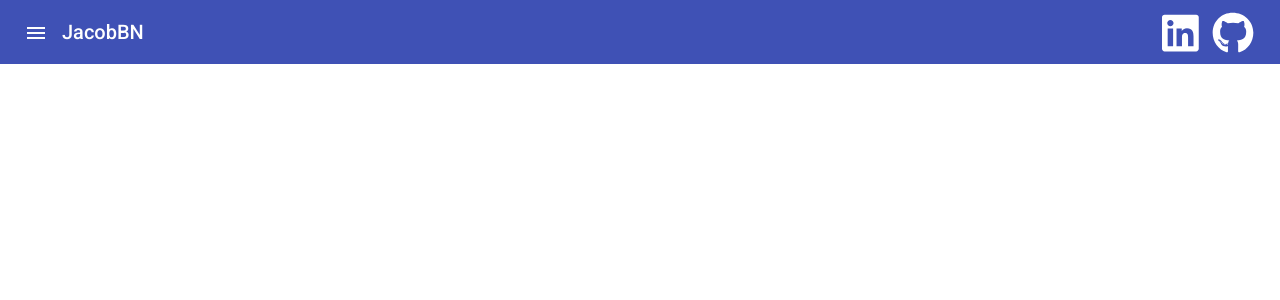
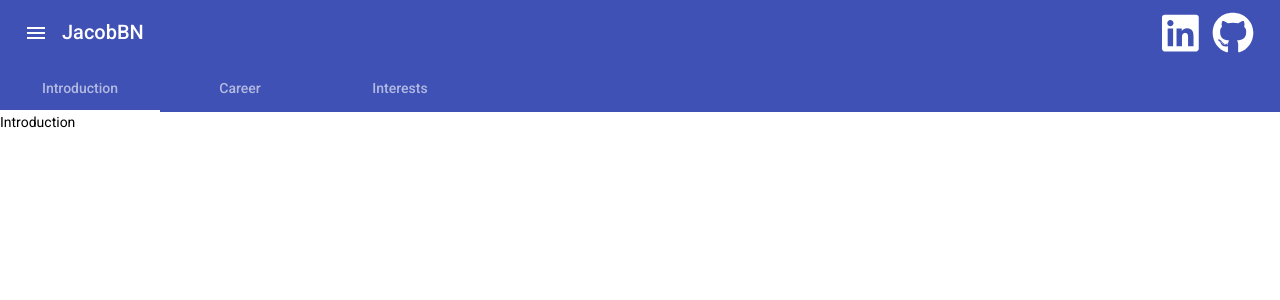
Before and after one commit to JacobBN/website, an Angular app: page /about-me in a window 1280 px wide. Shown: the top 300 px of the page. Built offline with nearby package versions, Linux system fonts and the light colour scheme.

Commit message:
tabs added

```diff
--- a/src/app/app.module.ts
+++ b/src/app/app.module.ts
@@ -10,6 +10,7 @@ import { FontAwesomeModule } from '@fortawesome/angular-fontawesome';
 import { MatButtonModule } from '@angular/material/button';
 import { MatGridListModule } from '@angular/material/grid-list';
 import { MatIconModule } from '@angular/material/icon';
+import { MatTabsModule } from '@angular/material/tabs';
 import { MatToolbarModule } from '@angular/material/toolbar';
 
 // Custom components
@@ -37,6 +38,7 @@ import { ProjectsComponent } from './views/projects/projects.component';
     MatButtonModule,
     MatGridListModule,
     MatIconModule,
+    MatTabsModule,
     MatToolbarModule
   ],
   providers: [],
--- a/src/app/views/about-me/about-me.component.html
+++ b/src/app/views/about-me/about-me.component.html
@@ -1 +1,7 @@
-<p>about-me works!</p>
+<div class="display-box">
+  <mat-tab-group backgroundColor="primary" color="primary">
+    <mat-tab label="Introduction">Introduction</mat-tab>
+    <mat-tab label="Career">Career</mat-tab>
+    <mat-tab label="Interests">Interests</mat-tab>
+  </mat-tab-group>
+</div>
```
